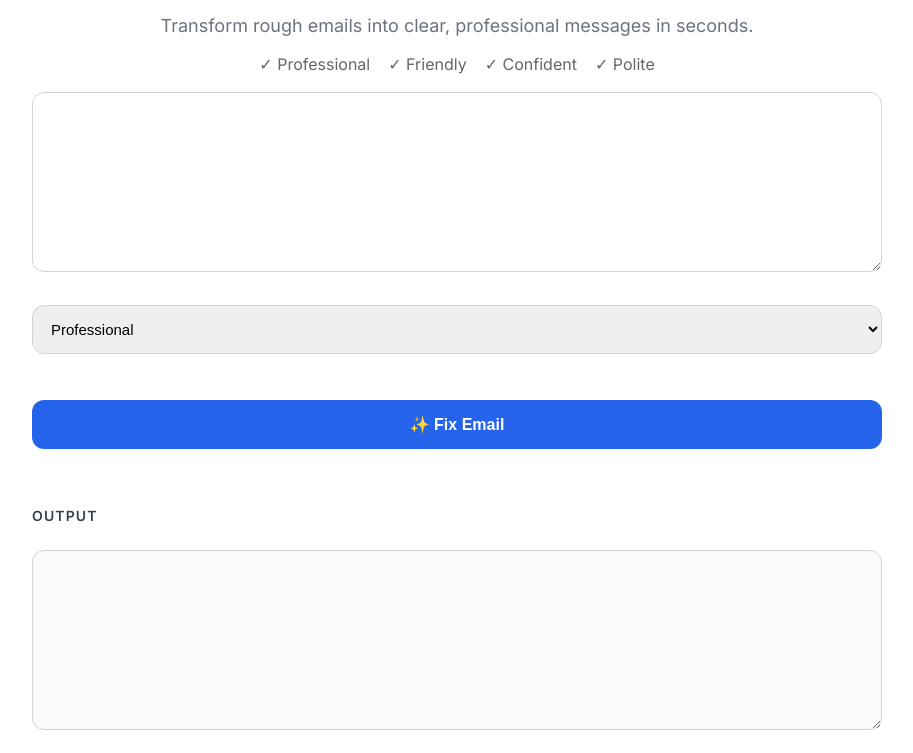
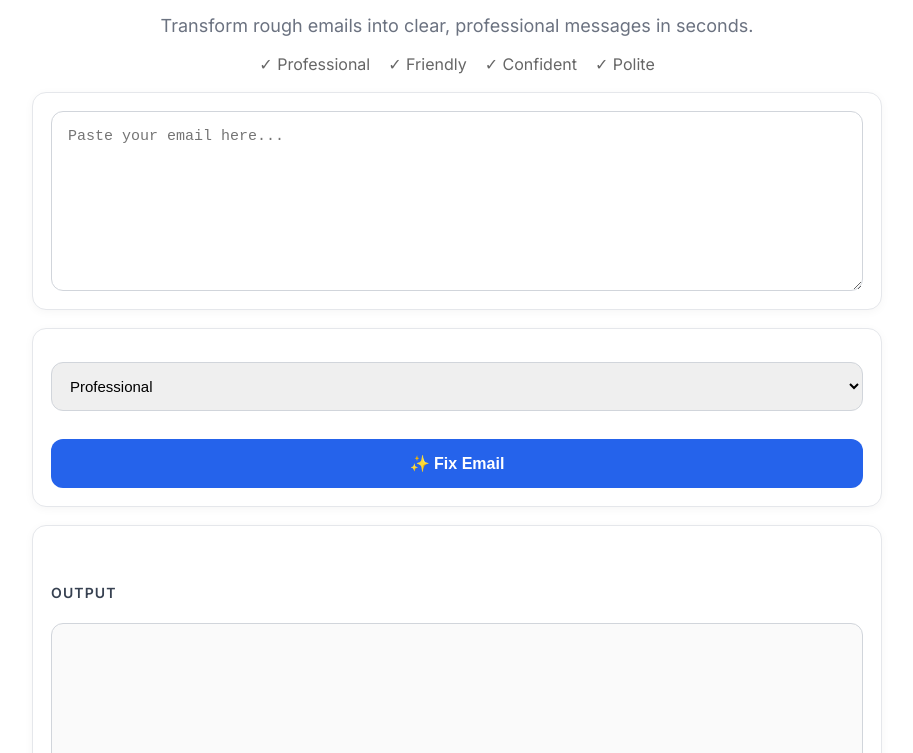
Before and after one commit to yannick-tech10/ClearMail, a website: page public/index.html in a window 1280 px wide. Shown: the part 174-927 px from the top of the page, without its empty margins (183-1096 px from the left). Drawn offline with Linux system fonts and the light colour scheme.

Commit message:
Convert layout to card-based UI

```diff
--- a/public/index.html
+++ b/public/index.html
@@ -23,11 +23,11 @@
 ✓ Polite
 </p>
 
-    <textarea
-        id="emailInput"
-        placeholder="Paste your email here...">
-    </textarea>
+    <div class="card">
+    <textarea id="emailInput" placeholder="Paste your email here..."></textarea>
+</div>
 
+    <div class="card">
     <select id="tone">
         <option value="professional">Professional</option>
         <option value="friendly">Friendly</option>
@@ -38,15 +38,13 @@
     <br><br>
 
     <button id="fixButton" onclick="fixEmail()">✨ Fix Email</button>
+</div>
 
+ <div class="card">
     <h3 class="output-title">Output</h3>
-
     <textarea id="output"></textarea>
 
-    <br>
-
-    <button id="copyButton" onclick="copyOutput()">📋 Copy</button>
-
+    <button id="copyButton" onclick="copyOutput()">📋 Copy Email</button>
 </div>
 
 <script src="script.js"></script>
--- a/public/style.css
+++ b/public/style.css
@@ -99,3 +99,10 @@ button {
 #output {
     margin-top: 8px;
 }
+.card {
+    background: #ffffff;
+    border: 1px solid #e5e7eb;
+    border-radius: 14px;
+    padding: 18px;
+    box-shadow: 0 2px 10px rgba(0,0,0,0.04);
+}
```
